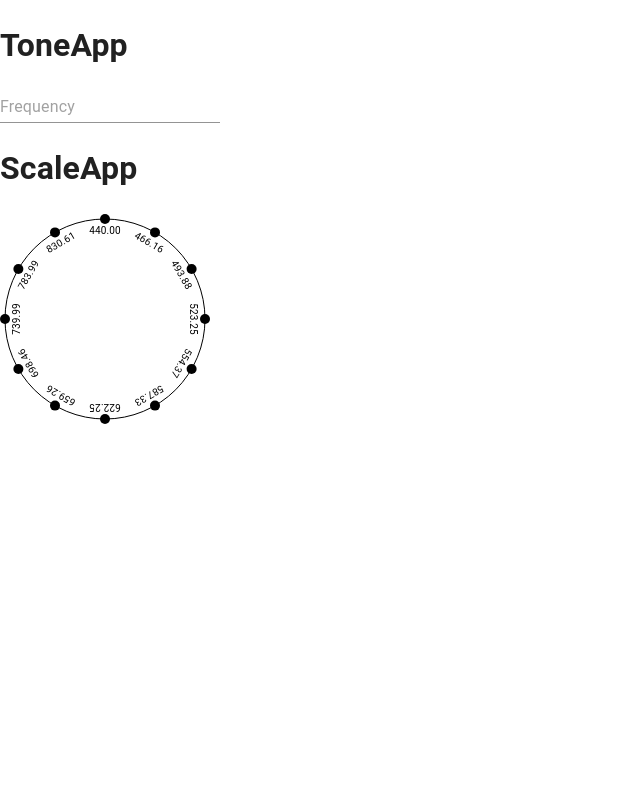
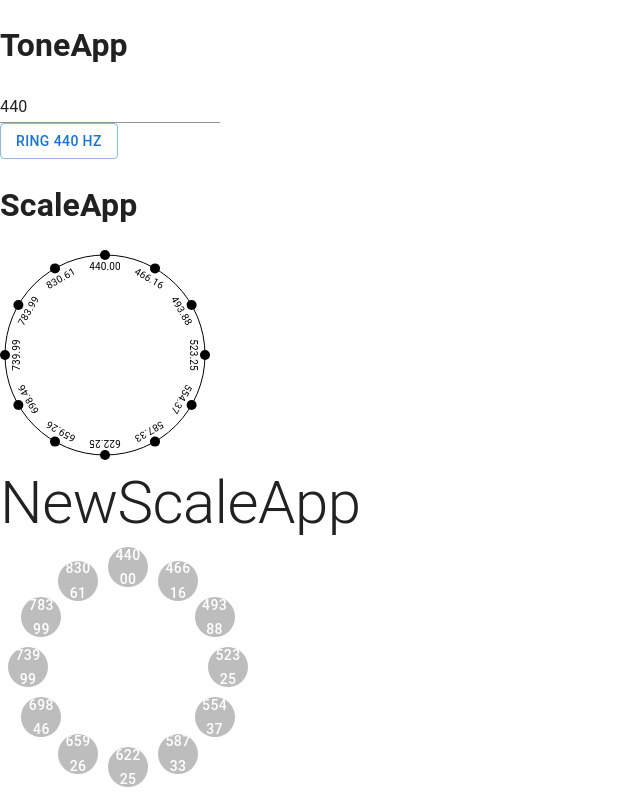
Before and after one commit to showkami/music_theory_webapp, a React (Create React App) app: page / in a window 1280 px wide. Shown: the whole page, without its empty margins (0-640 px from the left). Built offline with nearby package versions, Linux system fonts and the light colour scheme.

Commit message:
new scale app

```diff
--- a/src/app.tsx
+++ b/src/app.tsx
@@ -2,6 +2,7 @@ import React from 'react';
 import {createTheme, CssBaseline, ThemeProvider} from "@mui/material";
 import ToneApp from './tone/ToneApp.tsx'
 import ScaleApp from './scale/scale_app.tsx'
+import NewScaleApp from './scale/NewScaleApp.tsx'
 
 const App = () => {
   const theme = createTheme({palette: {mode: 'light'}});
@@ -12,6 +13,7 @@ const App = () => {
 
         <ToneApp />
         <ScaleApp />
+        <NewScaleApp />
       </ThemeProvider>
     </>
   )
--- a/src/component/OscillatorButton.tsx
+++ b/src/component/OscillatorButton.tsx
@@ -1,4 +1,4 @@
-import {Button, ToggleButton} from "@mui/material";
+import {Avatar, Button, IconButton, ToggleButton, Typography} from "@mui/material";
 import React, {useEffect} from "react";
 import {Oscillator} from "tone";
 
@@ -7,8 +7,9 @@ type OscillatorButtonProps = {
   freq: number,
   isSoundOn: boolean,
   setIsSoundOn: Function,
-  buttonType: "ToggleButton"
+  buttonType: "ToggleButton" | "CircleButton"
   label?: string
+  buttonProps?: {}
 }
 
 const OscillatorButton = (props: OscillatorButtonProps) => {
@@ -20,14 +21,32 @@ const OscillatorButton = (props: OscillatorButtonProps) => {
     return ()=>{osc.stop()} // クリーンアップ関数。再レンダー時にこれが呼ばれ、stopする。これをやりたいがためにuseEffectを使っている
   }) // 依存配列を渡さない (レンダーのたびにeffectを実行)。[] で指定すると初回レンダー時にしかeffectが実行されないので、 on/off 切り替わってもeffectが実行されないままになってしまう
 
+  const toggleIsSoundOn = () => {props.setIsSoundOn(!props.isSoundOn)};
+
   switch (props.buttonType) {
     case "ToggleButton":
       return (
-        <ToggleButton value={"ring"} selected={props.isSoundOn} onClick={() => {
-          props.setIsSoundOn(!props.isSoundOn);
-        }}>
+        <Button
+          variant={props.isSoundOn ? "contained" : "outlined"}
+          onClick={toggleIsSoundOn}
+          {...props.buttonProps}
+        >
           {props.label ? props.label : undefined}
-        </ToggleButton>
+        </Button>
+      )
+    case "CircleButton":
+      return (
+        <IconButton
+          onClick={toggleIsSoundOn}
+          // TODO: On/Offの状態を色で表現 (selectedとかのpropsがない。。)
+          {...props.buttonProps}
+        >
+          <Avatar>
+            <Typography variant={"button"}>
+              {props.label ? props.label : undefined}
+            </Typography>
+          </Avatar>
+        </IconButton>
       )
   }
 }
--- a/src/scale/DodecaPoints.tsx
+++ b/src/scale/DodecaPoints.tsx
@@ -1,4 +1,6 @@
 import React from 'react';
+import {IconButton} from "@mui/material";
+import {PlayCircle} from '@mui/icons-material';
 
 export type PointProps = {
   isMute: boolean;
@@ -50,7 +52,8 @@ const DodecaPoints = (props: DodecaPointsProps) => {
               cy={cy}
               r={small_radius}
               fill={props.points[i].isMute ? "black" : "red"}
-            />
+            >
+            </circle>
 
             {/* 12個の点のうちの i 番目のテキストラベル */}
             <text
--- a/src/scale/NewScaleApp.tsx
+++ b/src/scale/NewScaleApp.tsx
@@ -0,0 +1,50 @@
+import React, {useEffect, useMemo, useState} from 'react';
+import {Box, Container, Typography, Button, IconButton, Icon, Avatar, ToggleButton} from "@mui/material";
+import PlayCircleIcon from '@mui/icons-material/PlayCircle';
+import {Oscillator} from "tone";
+import OscillatorButton from "../component/OscillatorButton.tsx";
+
+export default function NewScaleApp() {
+  const [tonicFreq, setTonicFreq] = useState<number>(440);
+
+  const radius: number = 100;
+
+  return (
+    <>
+      <Typography variant={"h2"}>NewScaleApp</Typography>
+
+      <Box width={radius * 2} style={{'position': 'relative'}} >
+        {/* 親で position 指定をしておくことで、子要素の位置指定を、親領域内での座標でできる https://qiita.com/ikm/items/c20f0afb2e6c74fd807d */}
+
+        {
+          Array.from({ length: 12 }).map((_, i) => {
+            // i 番目のボタンを打つ
+
+            // i 番目の音の定義
+            const freq: number = tonicFreq * 2**(i / 12);
+            const [isSoundOn, setIsSoundOn] = useState<boolean>(false);
+
+            // i 番目のボタンの位置
+            const angle = (i * Math.PI) / 6;
+            const cx = radius + radius * Math.sin(angle);
+            const cy = radius - radius * Math.cos(angle);
+            const positionStyle: {} = {'position': 'absolute', 'top': cy, 'left': cx};
+
+            return (
+              <OscillatorButton
+                freq={freq}
+                isSoundOn={isSoundOn}
+                setIsSoundOn={setIsSoundOn}
+                label={freq.toFixed(2).split(".").join("\n")}
+                buttonType={"CircleButton"}
+                buttonProps={{style: positionStyle}}
+              />
+            )
+          })
+        }
+
+
+      </Box>
+    </>
+  )
+}
--- a/src/tone/ToneApp.tsx
+++ b/src/tone/ToneApp.tsx
@@ -4,7 +4,7 @@ import OscillatorButton from '../component/OscillatorButton.tsx'
 
 
 const ToneApp = () => {
-  const [toneFreq, setToneFreq] = useState<number | undefined>(undefined);
+  const [toneFreq, setToneFreq] = useState<number | undefined>(440);
   const [isSoundOn, setIsSoundOn] = useState<boolean>(false);
 
 
```
